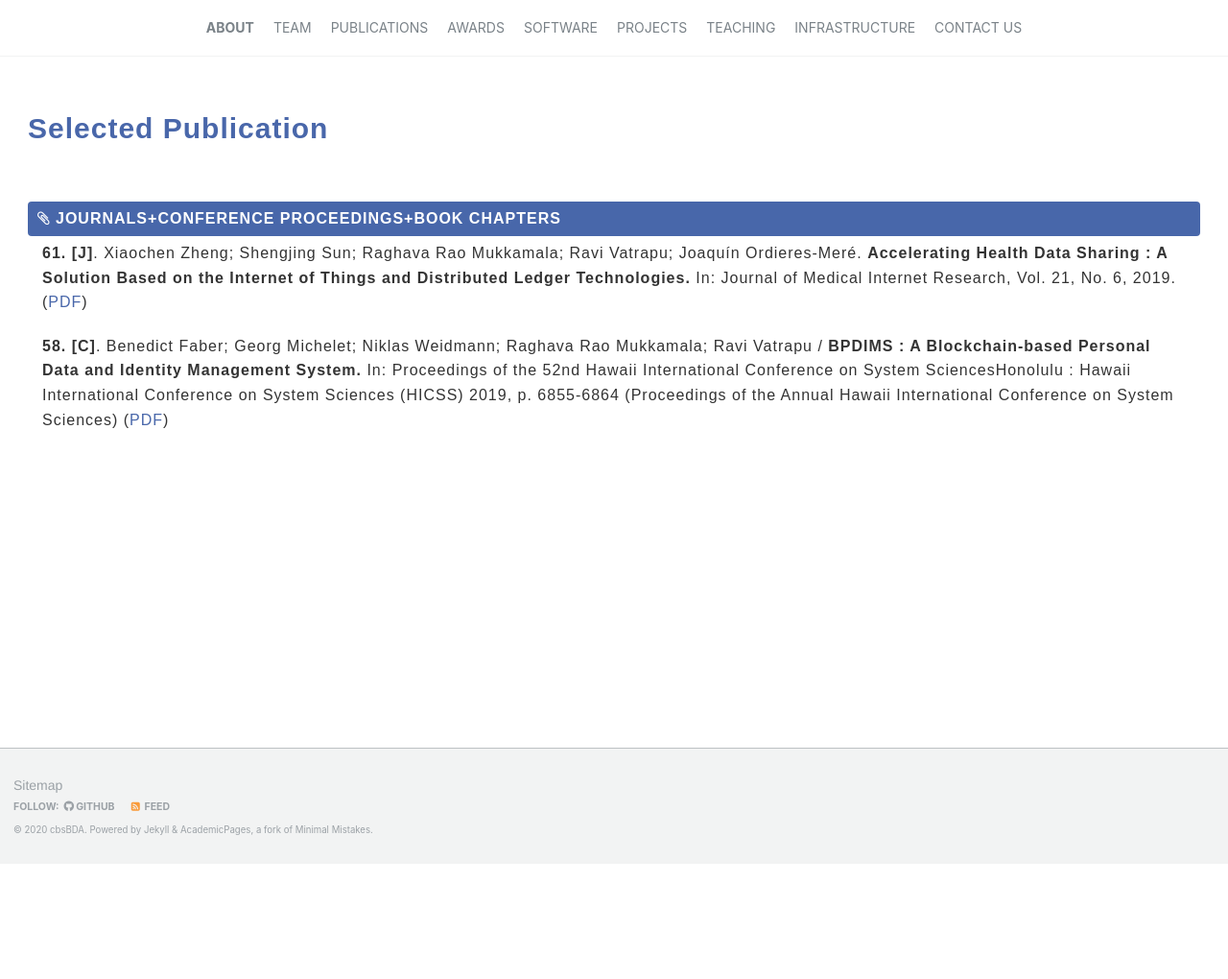
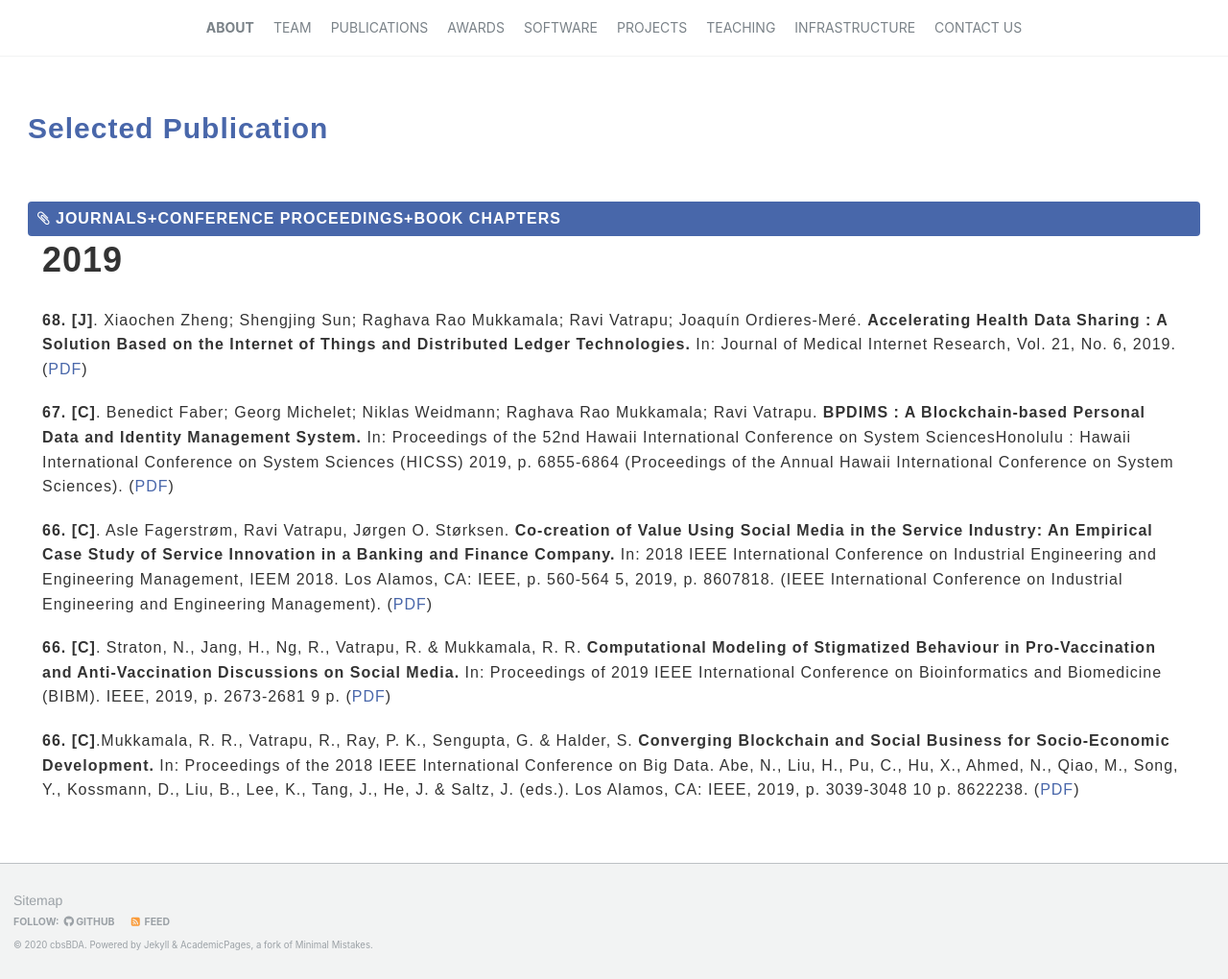
Before and after one commit to cbsBDA/cbsBDA-homepage, a Jekyll site: the page built from _pages/publications.md, in a window 1280 px wide. Shown: the whole page at 96% size. Built offline with Jekyll 4.4.1, drawn with Linux system fonts in a browser that asks for light colours; nearby versions of some CDN libraries; before the commit the page ends 900 px from its top, so only the background shows below that.

Commit message:
Update publications.md

```diff
--- a/_pages/publications.md
+++ b/_pages/publications.md
@@ -32,9 +32,34 @@ author_profile: true
               <div class="accordion">
                 <h3 class="accHeader"><i class="fa fa-paperclip"></i> Journals+Conference Proceedings+Book Chapters</h3>
                 <div class="accDetail">
-                  <p><strong>61. [J]</strong>. Xiaochen Zheng; Shengjing Sun; Raghava Rao Mukkamala; Ravi Vatrapu; Joaquín Ordieres-Meré. <strong>Accelerating Health Data Sharing : A Solution Based on the Internet of Things and Distributed Ledger Technologies.</strong> In: Journal of Medical Internet Research, Vol. 21, No. 6, 2019. (<a href="https://raghavamukkamala.github.io/files/pubs/2019-JMIR-IOTA-Health-Data-Sharing.pdf" target="_blank" rel="noopener">PDF</a>)</p>
+                <h1 id="2019">2019</h1>
+                  <p><strong>68. [J]</strong>. Xiaochen Zheng; Shengjing Sun; Raghava Rao Mukkamala; Ravi Vatrapu; Joaquín Ordieres-Meré.
+                  <strong>Accelerating Health Data Sharing : A Solution Based on the Internet of Things and Distributed Ledger Technologies.</strong>
+                  In: Journal of Medical Internet Research, Vol. 21, No. 6, 2019.
+                  (<a href="https://raghavamukkamala.github.io/files/pubs/2019-JMIR-IOTA-Health-Data-Sharing.pdf" target="_blank" rel="noopener">PDF</a>)</p>
 
-                  <p><strong>58. [C]</strong>. Benedict Faber; Georg Michelet; Niklas Weidmann; Raghava Rao Mukkamala; Ravi Vatrapu / <strong>BPDIMS : A Blockchain-based Personal Data and Identity Management System.</strong> In: Proceedings of the 52nd Hawaii International Conference on System SciencesHonolulu : Hawaii International Conference on System Sciences (HICSS) 2019, p. 6855-6864 (Proceedings of the Annual Hawaii International Conference on System Sciences) (<a href="https://raghavamukkamala.github.io/files/pubs/2019_HICSS_Blockchian_Personal_data.pdf" target="_blank">PDF</a>)</p>
+                  <p><strong>67. [C]</strong>. Benedict Faber; Georg Michelet; Niklas Weidmann; Raghava Rao Mukkamala; Ravi Vatrapu.
+                  <strong>BPDIMS : A Blockchain-based Personal Data and Identity Management System.</strong>
+                  In: Proceedings of the 52nd Hawaii International Conference on System SciencesHonolulu : Hawaii International Conference on System Sciences (HICSS) 2019, p. 6855-6864 (Proceedings of the Annual Hawaii International Conference on System Sciences).
+                  (<a href="https://raghavamukkamala.github.io/files/pubs/2019_HICSS_Blockchian_Personal_data.pdf" target="_blank">PDF</a>)</p>
+
+                  <p><strong>66. [C]</strong>. Asle Fagerstrøm, Ravi Vatrapu, Jørgen O. Størksen.
+                  <strong>Co-creation of Value Using Social Media in the Service Industry: An Empirical Case Study of Service Innovation in a Banking and Finance Company.</strong>
+                  In: 2018 IEEE International Conference on Industrial Engineering and Engineering Management, IEEM 2018. Los Alamos, CA: IEEE, p. 560-564 5, 2019, p. 8607818. (IEEE International Conference on Industrial Engineering and Engineering Management).
+                  (<a href="https://raghavamukkamala.github.io/files/pubs/2019_HICSS_Blockchian_Personal_data.pdf" target="_blank">PDF</a>)</p>
+
+                  <p><strong>66. [C]</strong>. Straton, N., Jang, H., Ng, R., Vatrapu, R. & Mukkamala, R. R.
+                  <strong>Computational Modeling of Stigmatized Behaviour in Pro-Vaccination and Anti-Vaccination Discussions on Social Media.</strong>
+                  In: Proceedings of 2019 IEEE International Conference on Bioinformatics and Biomedicine (BIBM). IEEE, 2019, p. 2673-2681 9 p.
+                 (<a href="https://raghavamukkamala.github.io/files/pubs/2019_HICSS_Blockchian_Personal_data.pdf" target="_blank">PDF</a>)</p>
+
+                 <p><strong>66. [C]</strong>.Mukkamala, R. R., Vatrapu, R., Ray, P. K., Sengupta, G. & Halder, S.
+                 <strong>Converging Blockchain and Social Business for Socio-Economic Development.</strong>
+                 In: Proceedings of the 2018 IEEE International Conference on Big Data. Abe, N., Liu, H., Pu, C., Hu, X., Ahmed, N., Qiao, M., Song, Y., Kossmann, D., Liu, B., Lee, K., Tang, J., He, J. & Saltz, J. (eds.). Los Alamos, CA: IEEE, 2019, p. 3039-3048 10 p. 8622238.
+                 (<a href="https://raghavamukkamala.github.io/files/pubs/2019_HICSS_Blockchian_Personal_data.pdf" target="_blank">PDF</a>)</p>
+
+
+
               </div>
             </div>
           </div>
```
